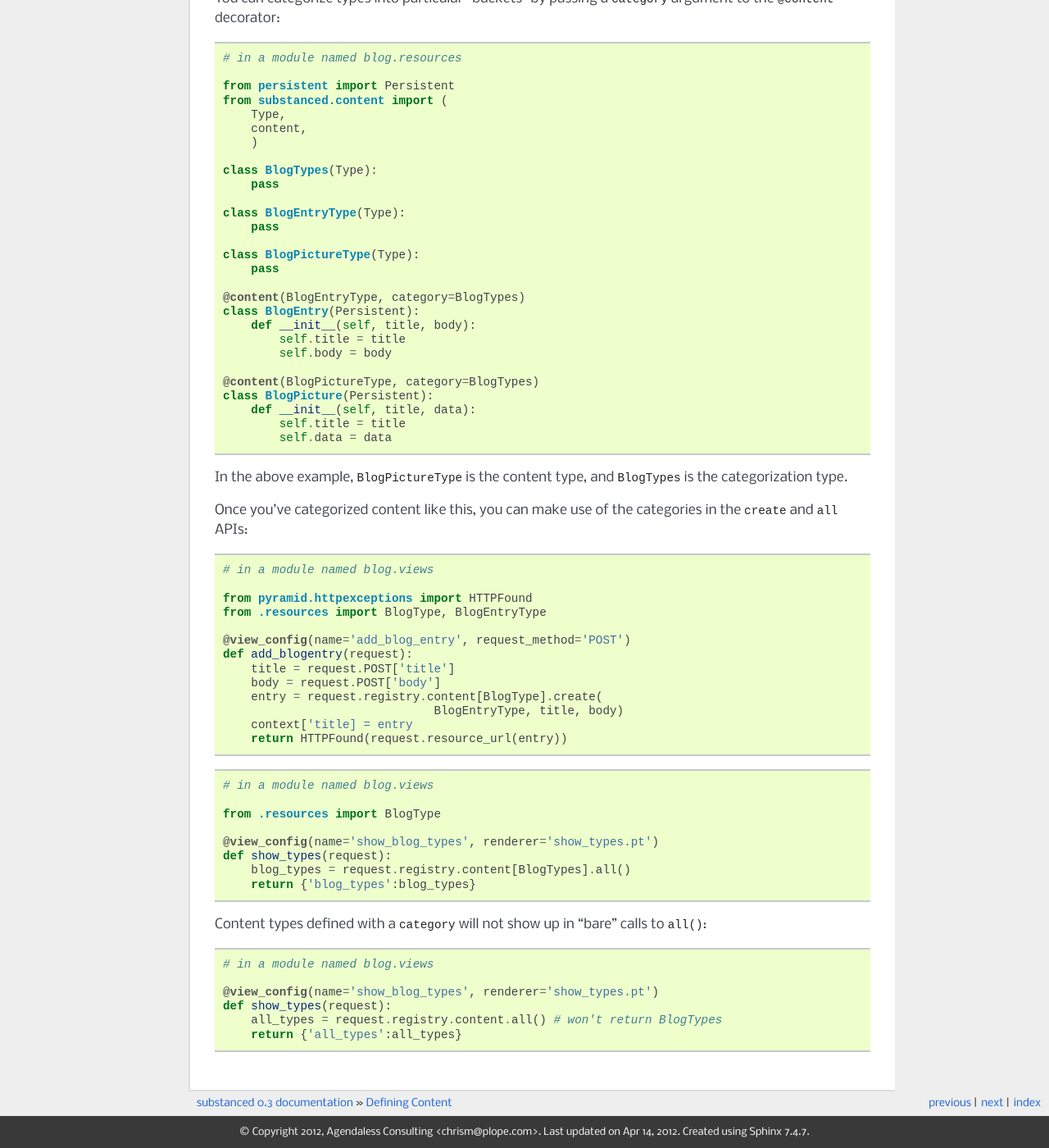
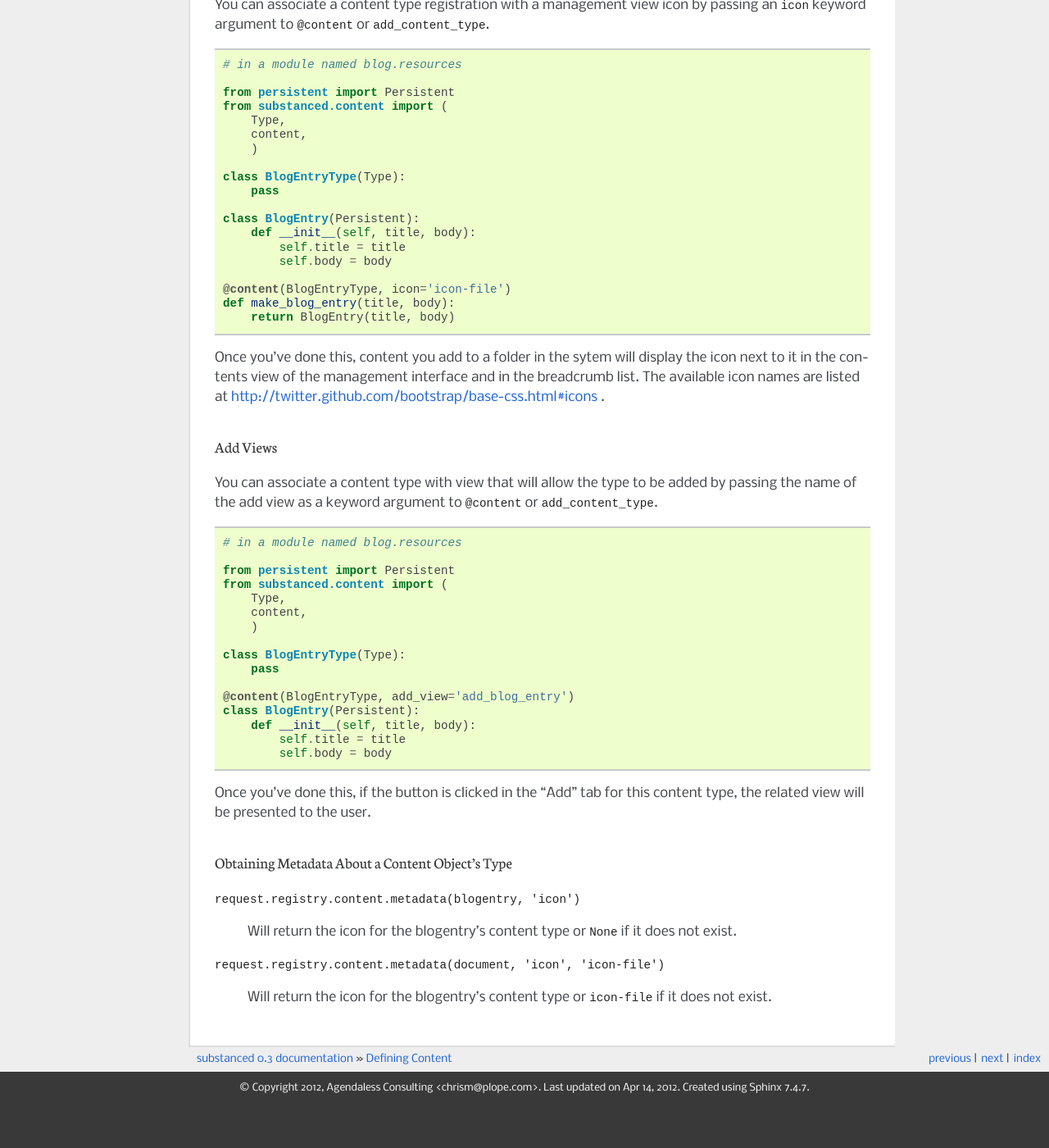
Before and after one commit to Pylons/substanced, a Sphinx documentation site: the page built from docs/content.rst, in a window 1280 px wide and 1400 px high, scrolled down 3627 px. Shown: the whole window at 82% size. Built offline with Sphinx 7.4.7, drawn with Linux system fonts in a browser that asks for light colours; after the commit the page ends 4973 px from its top, so only the background shows below that; some of the changed text lies outside the part shown.

Commit message:
update with metadata, remove untruths

```diff
--- a/docs/content.rst
+++ b/docs/content.rst
@@ -43,7 +43,8 @@
 
    If a resource constructor is not a class, you might need to do add an
    interface declaration on the actual class or the instance that is
-   returned. XXX, bleh, TMI?
+   returned. XXX, bleh, we should just wrap the factory in another function
+   that applies the interface to a returned object.
 
 Here's an example which defines a content resource constructor as a class:
 
@@ -167,43 +168,46 @@
 ``request.registry.content.all()`` will return all type objects you've
 defined and scanned.
 
-.. Introspecting Content
-.. ---------------------
+Metadata
+--------
 
-.. You can check if a resource is of a particular type by using
-.. ``request.registry.content.is_type``:
+A content's type can be associated with metadata about that type, including
+the content type's name, its icon in the SDI management interface, an add
+view name, and other things.  Pass keyword arguments to the ``@content``
+decorator or ``config.add_content_type`` to specify metadata.
 
-.. .. code-block:: python
+Names
+~~~~~
 
-..    # in a module named blog.views
+You can associate a content type registration with a name that shows up when
+someone attempts to add such a piece of content using the SDI management
+interface "Add" tab by passing a ``name`` keyword argument to ``@content``
+or ``config.add_content_type``.
 
-..    from .resources import BlogEntryType
+.. code-block:: python
 
-..    @view_config(name='is_blog_entry', renderer='string')
-..    def check(request):
-..        if request.registry.content.is_type(request.context, BlogEntryType):
-..            return "It's a blog entry type"
-..        return "It's not a blog entry type"
+   # in a module named blog.resources
 
-.. A resource object might be associated with more than one type.  You can get a
-.. sequence of content types that are provided by a resource by calling
-.. ``request.registry.content.provides``:
+   from persistent import Persistent
+   from substanced.content import (
+       Type,
+       content,
+       )
 
-.. .. code-block:: python
+   class BlogEntryType(Type):
+       pass
 
-..    # in a module named blog.views
+   @content(BlogEntryType, name='Blog Entry')
+   class BlogEntry(Persistent):
+       def __init__(self, title, body):
+           self.title = title
+           self.body = body
 
-..    from .resources import BlogEntryType
-
-..    @view_config(name='is_blog_entry', renderer='string')
-..    def check(request):
-..        types = request.registry.content.provides(request.context)
-..        if BlogEntryType in types:
-..            return "It's a blog entry type"
-..        return "It's not a blog entry type"
+Once you've done this, the "Add" tab in the SDI management interface will
+show your content as addable using this name instead of the type name.
 
 Icons
------
+~~~~~
 
 You can associate a content type registration with a management view icon by
 passing an ``icon`` keyword argument to ``@content`` or ``add_content_type``.
@@ -235,17 +239,12 @@
 the breadcrumb list.  The available icon names are listed at
 http://twitter.github.com/bootstrap/base-css.html#icons .
 
-Categories
-----------
+Add Views
+~~~~~~~~~
 
-Using categories is a nice way to let you populate the management UI with
-choices.  For example, if you register several types in a given category, you
-can easily get a listing of them to put into a dropdown of constructable
-items on an "add form".  They won't be listed in highly generic SDI add
-menus, but they'll be available for your own use as necessary.
-
-You can categorize types into particular "buckets" by passing a ``category``
-argument to the ``@content`` decorator:
+You can associate a content type with view that will allow the type to be
+added by passing the name of the add view as a keyword argument to
+``@content`` or ``add_content_type``.
 
 .. code-block:: python
 
@@ -257,68 +256,27 @@
        content,
        )
 
-   class BlogTypes(Type):
-       pass
-
    class BlogEntryType(Type):
        pass
 
-   class BlogPictureType(Type):
-       pass
-
-   @content(BlogEntryType, category=BlogTypes)
+   @content(BlogEntryType, add_view='add_blog_entry')
    class BlogEntry(Persistent):
        def __init__(self, title, body):
            self.title = title
            self.body = body
 
-   @content(BlogPictureType, category=BlogTypes)
-   class BlogPicture(Persistent):
-       def __init__(self, title, data):
-           self.title = title
-           self.data = data
+Once you've done this, if the button is clicked in the "Add" tab for this
+content type, the related view will be presented to the user.
 
-In the above example, ``BlogPictureType`` is the content type, and
-``BlogTypes`` is the categorization type.
+Obtaining Metadata About a Content Object's Type
+~~~~~~~~~~~~~~~~~~~~~~~~~~~~~~~~~~~~~~~~~~~~~~~~
 
-Once you've categorized content like this, you can make use of the categories
-in the ``create`` and ``all`` APIs:
+``request.registry.content.metadata(blogentry, 'icon')``
 
-.. code-block:: python
+  Will return the icon for the blogentry's content type or ``None`` if it
+  does not exist.
 
-   # in a module named blog.views
+``request.registry.content.metadata(document, 'icon', 'icon-file')``
 
-   from pyramid.httpexceptions import HTTPFound
-   from .resources import BlogType, BlogEntryType
-
-   @view_config(name='add_blog_entry', request_method='POST')
-   def add_blogentry(request):
-       title = request.POST['title']
-       body = request.POST['body']
-       entry = request.registry.content[BlogType].create(
-                                 BlogEntryType, title, body)
-       context['title] = entry
-       return HTTPFound(request.resource_url(entry))
-
-.. code-block:: python
-
-   # in a module named blog.views
-
-   from .resources import BlogType
-
-   @view_config(name='show_blog_types', renderer='show_types.pt')
-   def show_types(request):
-       blog_types = request.registry.content[BlogTypes].all()
-       return {'blog_types':blog_types}
-
-Content types defined with a ``category`` will not show up in "bare" calls to
-``all()``:
-
-.. code-block:: python
-
-   # in a module named blog.views
-
-   @view_config(name='show_blog_types', renderer='show_types.pt')
-   def show_types(request):
-       all_types = request.registry.content.all() # won't return BlogTypes
-       return {'all_types':all_types}
+  Will return the icon for the blogentry's content type or ``icon-file`` if
+  it does not exist.
```
